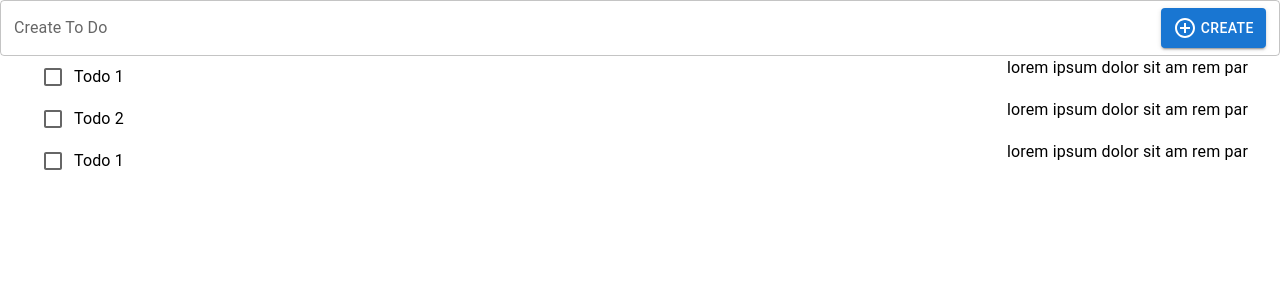
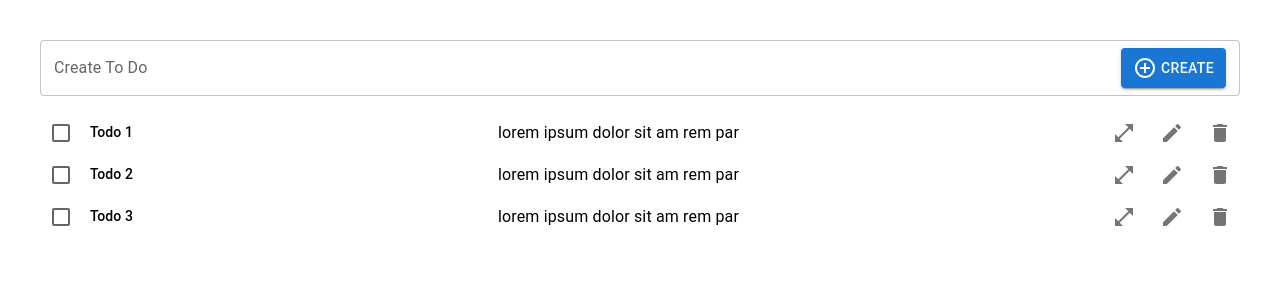
Before and after one commit to SaleemMaini/to-do-app, a Next.js app: page / in a window 1280 px wide. Shown: the top 300 px of the page. Built offline with nearby package versions, Linux system fonts and the light colour scheme.

Commit message:
enhancements

```diff
--- a/src/data/todos.ts
+++ b/src/data/todos.ts
@@ -22,7 +22,7 @@ export const todos: Todo[] = [
   {
     id: 3,
     checked: false,
-    title: "Todo 1",
+    title: "Todo 3",
     description: "lorem ipsum dolor sit am rem par",
     archiveAt: new Date(),
     createdAt: new Date(),
--- a/src/features/todos/components/todos-list/index.tsx
+++ b/src/features/todos/components/todos-list/index.tsx
@@ -1,12 +1,13 @@
 import { todos } from "@/data/todos";
 import { TodoItem } from "./todo-item";
+import { Box } from "@mui/material";
 
 export const TodosList = () => {
   return (
-    <>
+    <Box sx={{ mt: 2 }}>
       {todos.map((todo) => {
         return <TodoItem key={todo.id} todo={todo} />;
       })}
-    </>
+    </Box>
   );
 };
--- a/src/features/todos/components/todos-list/todo-item/index.tsx
+++ b/src/features/todos/components/todos-list/todo-item/index.tsx
@@ -1,5 +1,9 @@
 import { Todo } from "@/features/todos/types/to-do";
-import { Box, Checkbox, Typography } from "@mui/material";
+import { Box, Checkbox, IconButton, Stack, Typography } from "@mui/material";
+import DeleteIcon from "@mui/icons-material/Delete";
+import EditIcon from "@mui/icons-material/Edit";
+import OpenInFullIcon from "@mui/icons-material/OpenInFull";
+import { TodoItemWrapper } from "./style";
 
 type Props = {
   todo: Todo;
@@ -12,22 +16,31 @@ export const TodoItem = (props: Props) => {
   const { title, checked, description } = todo;
 
   return (
-    <Box
-      sx={{
-        display: "flex",
-        justifyContent: "space-between",
-        alignItem: "center",
-        px: 4,
-      }}
-    >
-      <Box sx={{ display: "flex", alignItems: "center" }}>
-        <Checkbox checked={checked} />
-        <Typography>{title}</Typography>
-      </Box>
+    <TodoItemWrapper>
+      <Stack direction="row" alignItems="center">
+        <Checkbox checked={checked} sx={{ mr: 1 }} />
+        <Typography variant="subtitle2">{title}</Typography>
+      </Stack>
 
       <Typography>{description}</Typography>
 
       {/* Actions */}
-    </Box>
+      <Stack direction="row" spacing={1}>
+        {/* Open */}
+        <IconButton aria-label="delete">
+          <OpenInFullIcon />
+        </IconButton>
+
+        {/* Edit */}
+        <IconButton aria-label="delete">
+          <EditIcon />
+        </IconButton>
+
+        {/* Delete */}
+        <IconButton aria-label="delete">
+          <DeleteIcon />
+        </IconButton>
+      </Stack>
+    </TodoItemWrapper>
   );
 };
--- /dev/null
+++ b/src/features/todos/components/todos-list/todo-item/style.ts
@@ -0,0 +1,11 @@
+import { Box, BoxProps, styled } from "@mui/material";
+
+export const TodoItemWrapper = styled(Box)<BoxProps>(({ theme }) => ({
+  display: "flex",
+  justifyContent: "space-between",
+  alignItems: "center",
+  cursor: "pointer",
+  ":hover": {
+    backgroundColor: theme.palette.background.paper,
+  },
+}));
--- a/src/features/todos/views/todos/index.tsx
+++ b/src/features/todos/views/todos/index.tsx
@@ -1,14 +1,16 @@
 import { Grid } from "@mui/material";
 import { CreateTodoBox } from "@/features/todos/components/create-todo-box";
 import { TodosList } from "../../components/todos-list";
+import { TodosWrapper } from "./styled";
 
 export const TodosView = () => {
   return (
     <Grid container>
       <Grid xs={12}>
-        <CreateTodoBox />
-
-        <TodosList />
+        <TodosWrapper>
+          <CreateTodoBox />
+          <TodosList />
+        </TodosWrapper>
       </Grid>
     </Grid>
   );
--- /dev/null
+++ b/src/features/todos/views/todos/styled.ts
@@ -0,0 +1,5 @@
+import { Box, BoxProps, styled } from "@mui/material";
+
+export const TodosWrapper = styled(Box)<BoxProps>(() => ({
+  padding: "40px",
+}));
```
